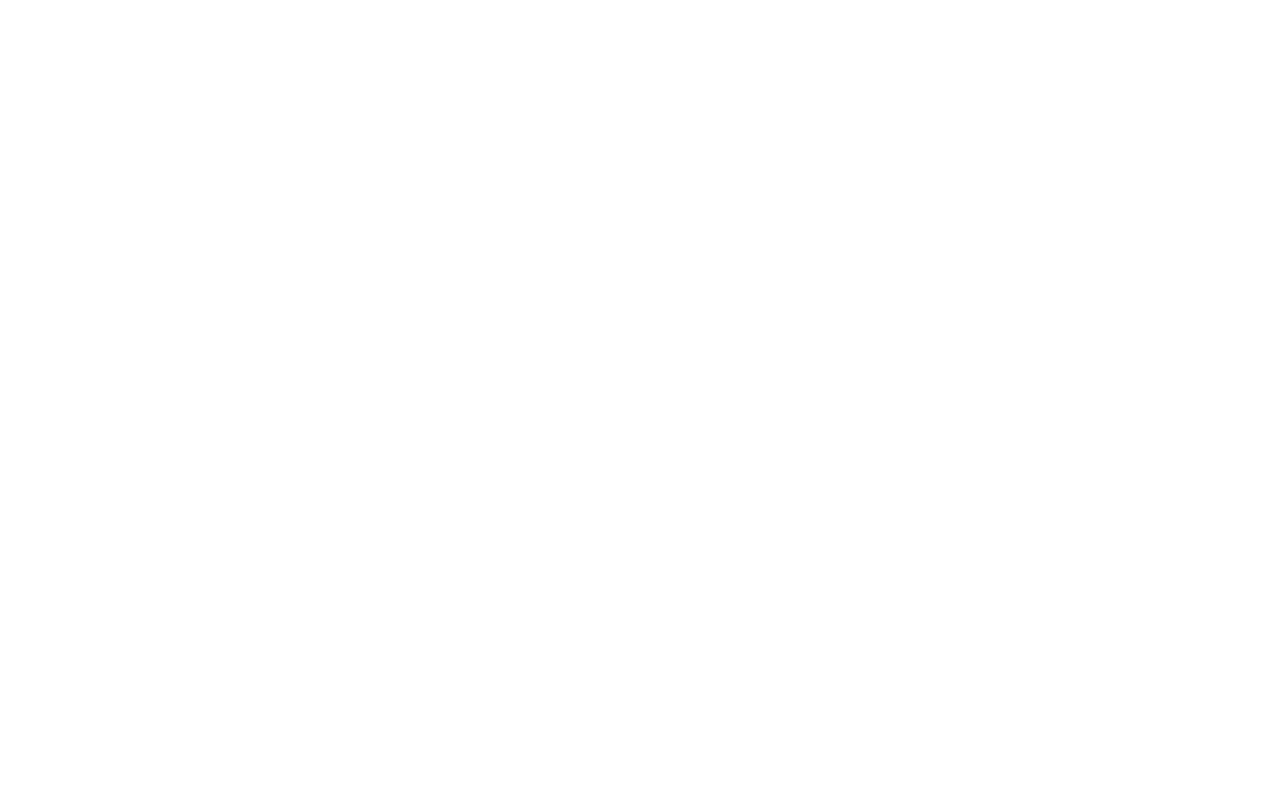
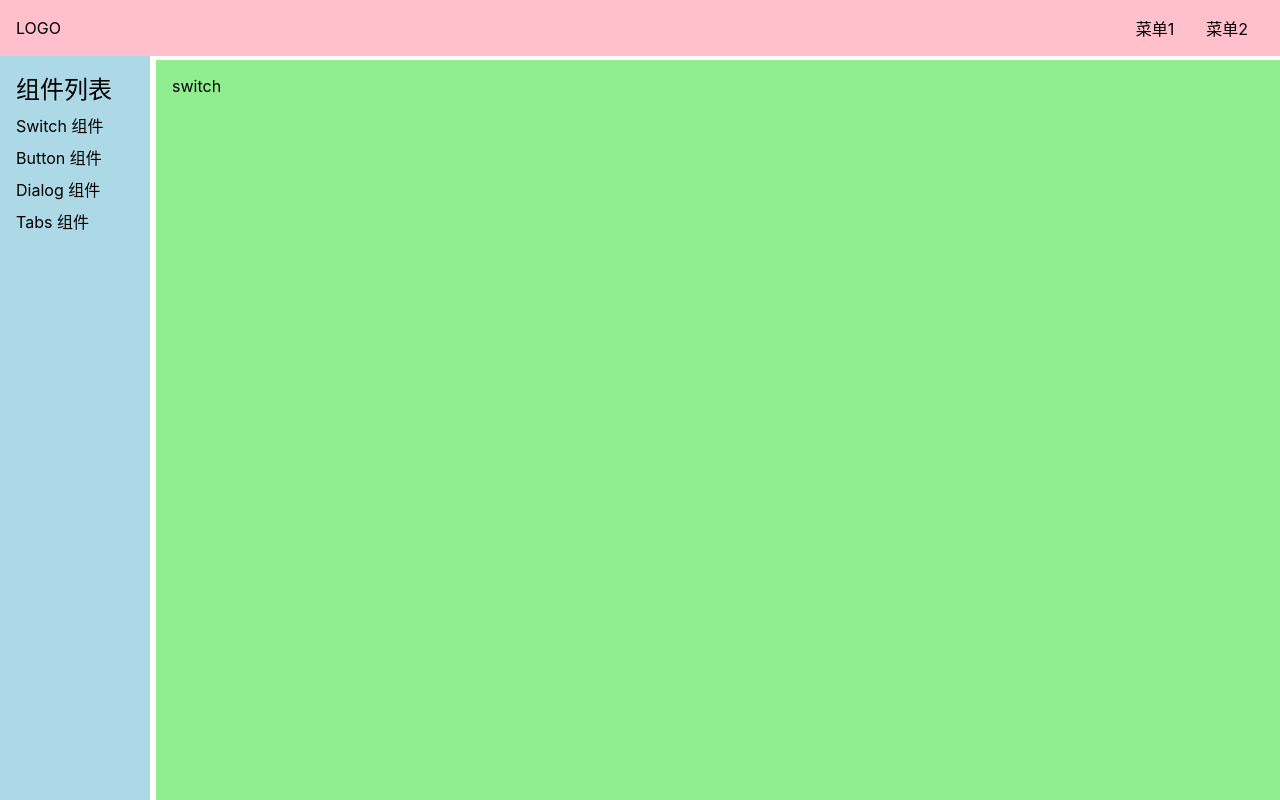
Before and after one commit to YingJiangHui/lemon-ui, a Vue app: page /#/doc/switch in a window 1280 px wide. Before the commit this address had no page. Built offline with nearby package versions, Linux system fonts and the light colour scheme; the HTML template or start-up script is replaced by a standard one.

Commit message:
基本完成页面框架

```diff
--- a/src/App.vue
+++ b/src/App.vue
@@ -7,6 +7,9 @@ import {
     provide,
     ref
 } from 'vue'
+import {
+    router
+} from './router';
 export default {
     name: 'App',
     setup() {
@@ -16,6 +19,11 @@ export default {
 
         const menuVisible = ref(width > 500);
         provide('menuVisible', menuVisible);
+        router.afterEach(() => {
+            if (width <= 500) {
+                menuVisible.value = false
+            }
+        })
     }
 }
 </script>
--- /dev/null
+++ b/src/components/ButtonDemo.vue
@@ -0,0 +1,11 @@
+<template>
+<div>
+    Button
+</div>
+</template>
+
+<script lang="ts">
+export default {
+
+}
+</script>
--- /dev/null
+++ b/src/components/DialogDemo.vue
@@ -0,0 +1,11 @@
+<template>
+<div>
+    Dialog
+</div>
+</template>
+
+<script lang="ts">
+export default {
+
+}
+</script>
--- /dev/null
+++ b/src/components/DocDemo.vue
@@ -0,0 +1,11 @@
+<template>
+<div>
+    doc默认页面
+</div>
+</template>
+
+<script lang="ts">
+export default {
+
+}
+</script>
--- /dev/null
+++ b/src/components/SwitchDemo.vue
@@ -0,0 +1,9 @@
+<template>
+<div>switch</div>
+</template>
+
+<script>
+export default {
+    name: 'SwitchDemo'
+}
+</script>
--- /dev/null
+++ b/src/components/TabsDemo.vue
@@ -0,0 +1,11 @@
+<template>
+<div>
+    TabsDemo
+</div>
+</template>
+
+<script lang="ts">
+export default {
+
+}
+</script>
--- a/src/components/Topnav.vue
+++ b/src/components/Topnav.vue
@@ -32,13 +32,16 @@ export default {
 
 <style lang="scss" scoped>
 .topnav {
-    position: relative;
     z-index: 10;
     background: pink;
     display: flex;
     padding: 16px;
     justify-content: center;
     align-items: center;
+    position: fixed;
+    top: 0;
+    left: 0;
+    width: 100%;
 
     >.logo {
         max-width: 6em;
--- a/src/views/Doc.vue
+++ b/src/views/Doc.vue
@@ -1,12 +1,12 @@
 <template>
-<div>
-    <Topnav />
+<div class="layout">
+    <Topnav class="nav" />
     <div class="content">
         <aside v-if="menuVisible">
             <h2>组件列表</h2>
             <ol>
                 <li>
-                    <router-link to="/doc/swich">Switch 组件</router-link>
+                    <router-link to="/doc/switch">Switch 组件</router-link>
                 </li>
                 <li>
                     <router-link to="/doc/button">Button 组件</router-link>
@@ -19,7 +19,9 @@
                 </li>
             </ol>
         </aside>
-        <main>主内容</main>
+        <main>
+            <router-view />
+        </main>
     </div>
 </div>
 </template>
@@ -44,10 +46,49 @@ export default {
 </script>
 
 <style lang="scss" scoped>
+.layout {
+    display: flex;
+    flex-direction: column;
+    height: 100vh;
+
+    >.nav {
+        flex-shrink: 0;
+    }
+
+    >.content {
+        flex-grow: 1;
+        padding-top: 60px;
+        padding-left: 156px;
+
+        @media (max-width: 500px) {
+            padding-left: 0;
+        }
+    }
+}
+
+.content {
+    display: flex;
+
+    >aside {
+        flex-shrink: 0;
+    }
+
+    >main {
+        flex-grow: 1;
+        padding: 16px;
+        background: lightgreen;
+    }
+}
+
 aside {
     background: lightblue;
     width: 150px;
     padding: 16px;
+    position: fixed;
+    top: 0;
+    left: 0;
+    padding-top: 70px;
+    height: 100%;
     position: fixed;
     top: 0;
     left: 0;
@@ -63,4 +104,8 @@ aside {
         }
     }
 }
+
+main {
+    overflow: auto;
+}
 </style>
```
Also changed, not shown: src/components/HelloWorld.vue (deleted, +0 -19 lines), src/router.ts (+12 -2 lines).
